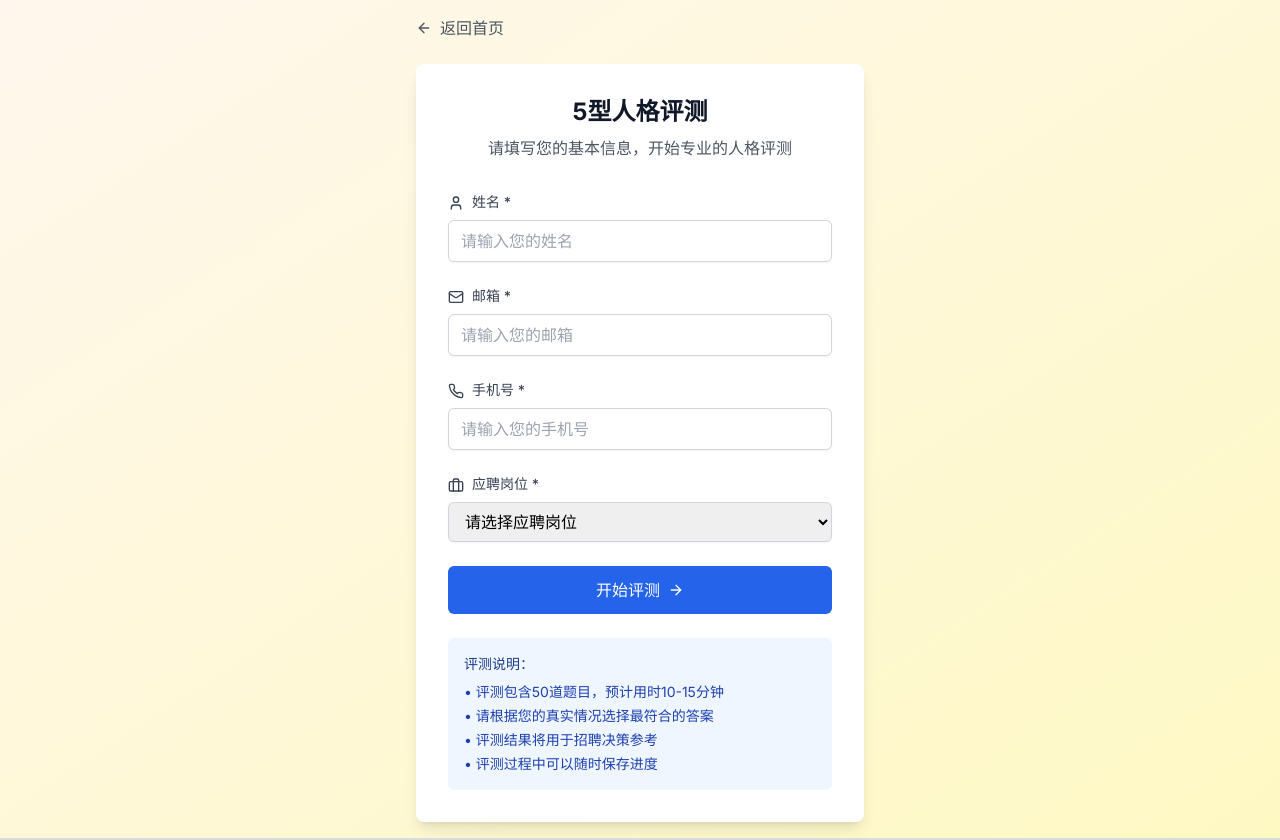
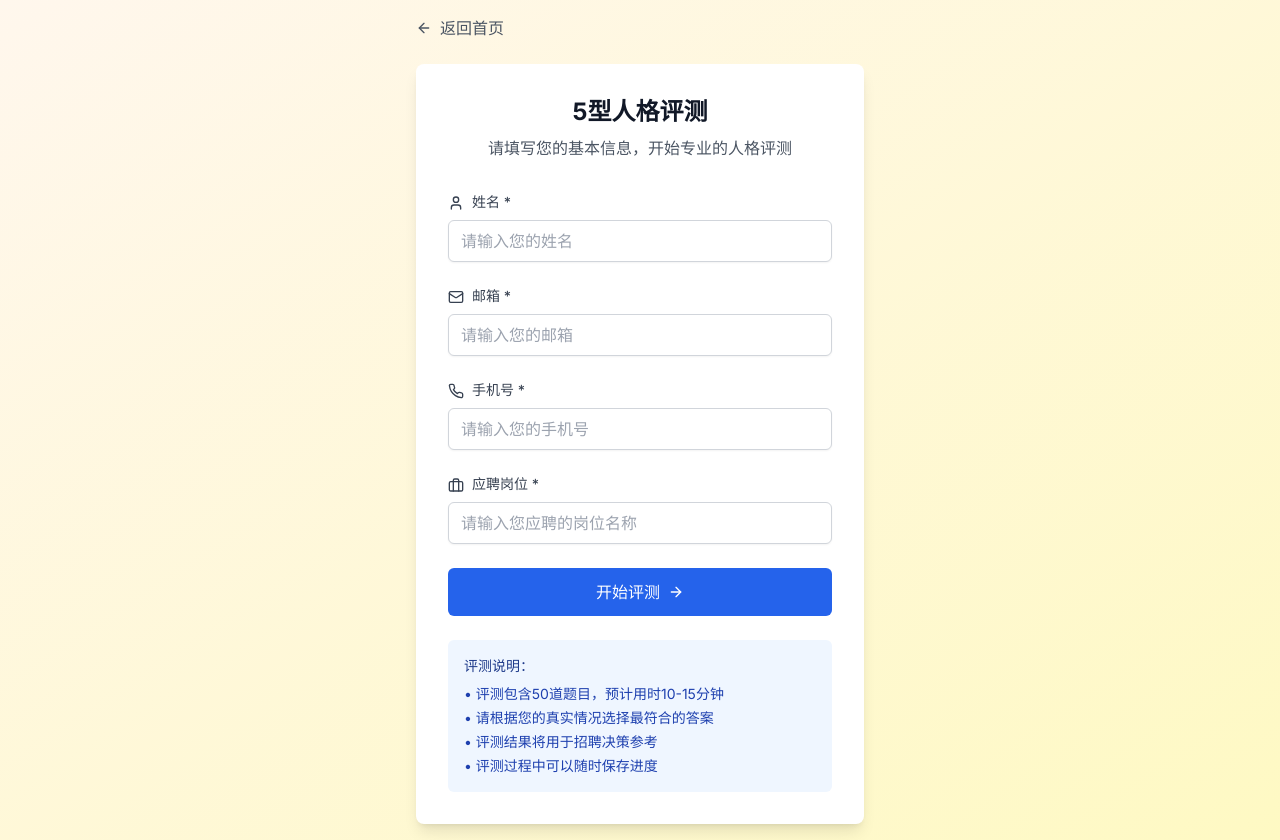
Before and after one commit to singer2622525-netizen/personality-assessment-system, a Next.js app: page /assessment/start in a window 1280 px wide. Built offline with nearby package versions, Linux system fonts and the light colour scheme.

Commit message:
Fix position field to be text input instead of dropdown

```diff
--- a/app/assessment/start/page.tsx
+++ b/app/assessment/start/page.tsx
@@ -65,7 +65,7 @@ export default function AssessmentStartPage() {
 
     // 验证岗位
     if (!formData.position) {
-      newErrors.position = '请选择应聘岗位'
+      newErrors.position = '请输入应聘岗位'
       hasError = true
     }
 
@@ -106,7 +106,7 @@ export default function AssessmentStartPage() {
     }
   }
 
-  const handleInputChange = (e: React.ChangeEvent<HTMLInputElement | HTMLSelectElement>) => {
+  const handleInputChange = (e: React.ChangeEvent<HTMLInputElement | HTMLTextAreaElement>) => {
     const { name, value } = e.target
     setFormData({
       ...formData,
@@ -214,30 +214,23 @@ export default function AssessmentStartPage() {
               )}
             </div>
 
-            {/* 岗位选择 */}
+            {/* 岗位输入 - 改为文本输入框 */}
             <div>
               <label htmlFor="position" className="block text-sm font-medium text-gray-700 mb-2">
                 <Briefcase className="w-4 h-4 inline mr-2" />
                 应聘岗位 *
               </label>
-              <select
+              <input
+                type="text"
                 id="position"
                 name="position"
                 value={formData.position}
                 onChange={handleInputChange}
+                placeholder="请输入您应聘的岗位名称"
                 className={`w-full px-3 py-2 border rounded-md shadow-sm focus:outline-none focus:ring-2 focus:ring-blue-500 focus:border-blue-500 ${
                   errors.position ? 'border-red-500' : 'border-gray-300'
                 }`}
-              >
-                <option value="">请选择应聘岗位</option>
-                <option value="销售工程师">销售工程师</option>
-                <option value="机械设计师">机械设计师</option>
-                <option value="事业部领导">事业部领导</option>
-                <option value="文职类岗位">文职类岗位</option>
-                <option value="技术工程师">技术工程师</option>
-                <option value="项目经理">项目经理</option>
-                <option value="其他">其他</option>
-              </select>
+              />
               {errors.position && (
                 <p className="mt-1 text-sm text-red-600">{errors.position}</p>
               )}
```
